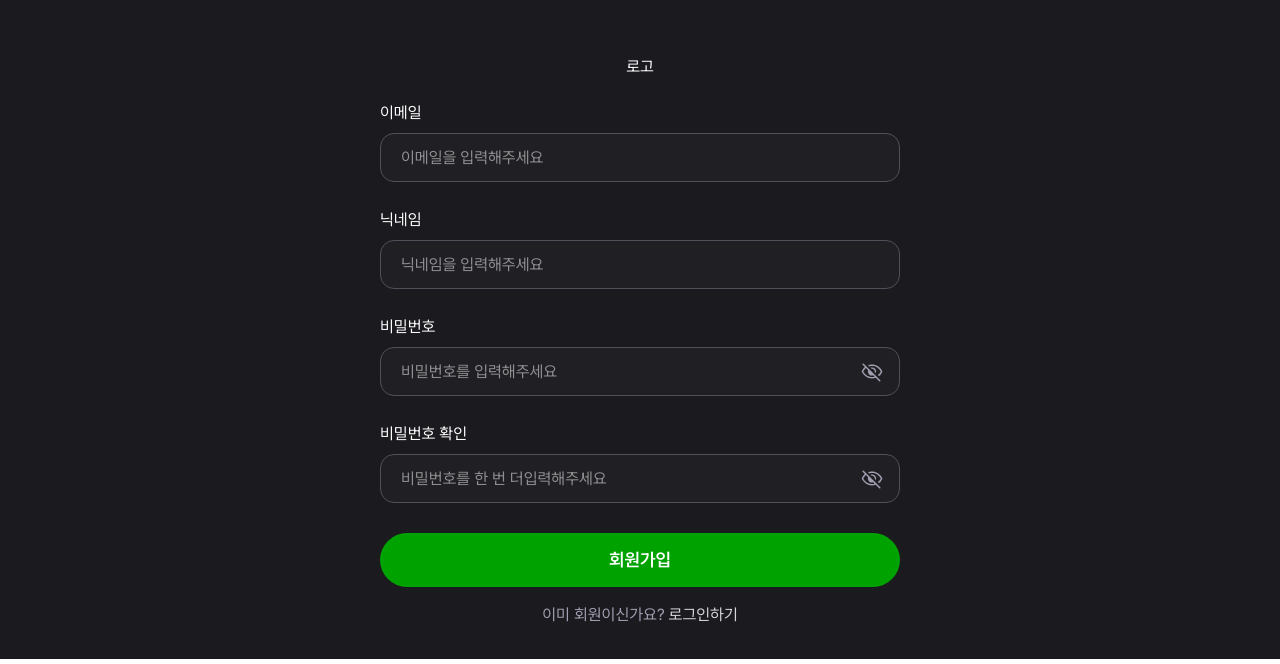
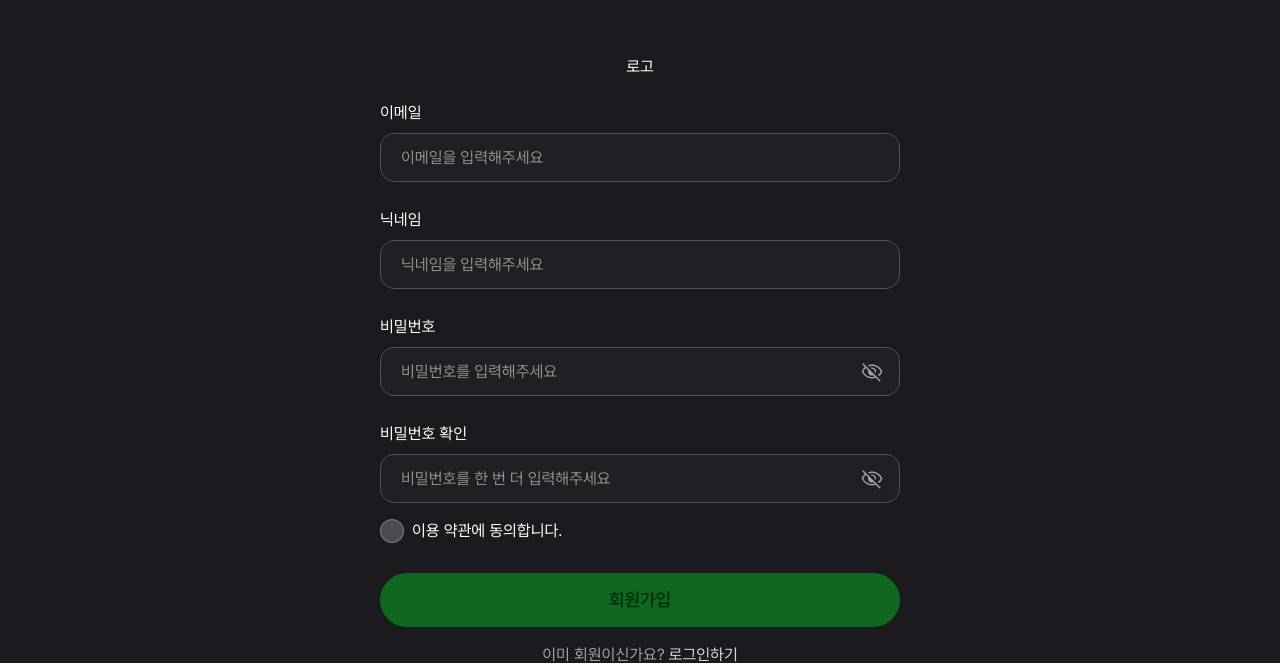
Before and after one commit to part3-5team/Taskify, a Next.js app: page /signup in a window 1280 px wide. Shown: the part 141-805 px from the top of the page. Built offline with nearby package versions, Linux system fonts and the light colour scheme.

Commit message:
feat: 로그인, 회원가입 페이지 onBlur 기능

```diff
--- a/components/auth/LoginForm/index.tsx
+++ b/components/auth/LoginForm/index.tsx
@@ -1,32 +1,68 @@
+'use client'
+
 import Input from '@/components/common/input'
 import Button from '@/components/common/button'
+import useLoginForm from '@/hooks/useLoginForm'
 
 export default function LoginForm() {
+  const {
+    email,
+    password,
+    setEmail,
+    setPassword,
+    handleEmailBlur,
+    handlePasswordBlur,
+    emailError,
+    passwordError,
+    isFormValid,
+  } = useLoginForm()
+
   return (
-    <form action="" className="text-white">
+    <form action="" className="text-white" onSubmit={(e) => e.preventDefault()}>
       <div className="mb-7.5 flex w-full flex-col gap-3">
-        <label htmlFor="email">아이디</label>
+        <label htmlFor="email">이메일</label>
         <Input
           type="email"
           id="email"
           name="email"
+          value={email}
+          onChange={(e) => setEmail(e.target.value)}
+          onBlur={handleEmailBlur}
           placeholder="이메일을 입력해주세요"
+          state={
+            emailError ? 'error' : email.length > 0 ? 'completed' : 'default'
+          }
+          errorMessage={emailError}
           className="py-2.5"
         />
       </div>
+
       <div className="mb-7.5 flex w-full flex-col gap-3">
         <label htmlFor="password">비밀번호</label>
         <Input
           type="password"
           id="password"
           name="password"
+          value={password}
+          onChange={(e) => setPassword(e.target.value)}
+          onBlur={handlePasswordBlur}
           placeholder="비밀번호를 입력해주세요"
+          state={
+            passwordError
+              ? 'error'
+              : password.length > 0
+                ? 'completed'
+                : 'default'
+          }
+          errorMessage={passwordError}
           className="py-2.5"
         />
       </div>
 
       <div>
-        <Button className="w-full">로그인</Button>
+        <Button className="w-full" disabled={!isFormValid}>
+          로그인
+        </Button>
       </div>
     </form>
   )
--- a/components/auth/SignupForm/index.tsx
+++ b/components/auth/SignupForm/index.tsx
@@ -1,53 +1,97 @@
 'use client'
 
-import { useState } from 'react'
 import Button from '@/components/common/button'
 import Input from '@/components/common/input'
 import OpenEyeIcon from '@/assets/icons/ic_visibility_on.svg'
 import CloseEyeIcon from '@/assets/icons/ic_visibility_off.svg'
+import CheckBoxIcon from '@/assets/icons/ic_check_on.svg'
+import UnCheckBoxIcon from '@/assets/icons/ic_check_off.svg'
+import useSignupForm from '@/hooks/useSignupForm'
 
 export default function SignupForm() {
-  const [isPasswordVisible, setIsPasswordVisible] = useState(false)
-  const [isPasswordCheckVisible, setIsPasswordCheckVisible] = useState(false)
+  const {
+    email,
+    nickname,
+    password,
+    passwordCheck,
+    isPasswordVisible,
+    isPasswordCheckVisible,
+    isAgreement,
+    setEmail,
+    setNickname,
+    setPassword,
+    setPasswordCheck,
+    togglePasswordVisibility,
+    togglePasswordCheckVisibility,
+    toggleAgreement,
+    handleBlur,
+    errors,
+    isFormValid,
+  } = useSignupForm()
+
   const PasswordIcon = isPasswordVisible ? OpenEyeIcon : CloseEyeIcon
   const PasswordCheckIcon = isPasswordCheckVisible ? OpenEyeIcon : CloseEyeIcon
-
-  const togglePasswordVisibility = () => {
-    setIsPasswordVisible((prev) => !prev)
-  }
-
-  const togglePasswordCheckVisibility = () => {
-    setIsPasswordCheckVisible((prev) => !prev)
-  }
+  const AgreementCheckIcon = isAgreement ? CheckBoxIcon : UnCheckBoxIcon
 
   return (
-    <form action="" className="text-white">
+    <form action="" className="text-white" onSubmit={(e) => e.preventDefault()}>
       <div className="mb-7.5 flex w-full flex-col gap-3">
         <label htmlFor="email">이메일</label>
         <Input
           type="email"
           id="email"
           name="email"
+          value={email}
+          onChange={(e) => setEmail(e.target.value)}
+          onBlur={() => handleBlur('email')}
+          state={
+            errors.email ? 'error' : email.length > 0 ? 'completed' : 'default'
+          }
+          errorMessage={errors.email}
           placeholder="이메일을 입력해주세요"
           className="py-3.5"
         />
       </div>
+
       <div className="mb-7.5 flex w-full flex-col gap-3">
         <label htmlFor="nickname">닉네임</label>
         <Input
-          type="nickname"
+          type="text"
           id="nickname"
           name="nickname"
+          value={nickname}
+          onChange={(e) => setNickname(e.target.value)}
+          onBlur={() => handleBlur('nickname')}
+          state={
+            errors.nickname
+              ? 'error'
+              : nickname.length > 0
+                ? 'completed'
+                : 'default'
+          }
+          errorMessage={errors.nickname}
           placeholder="닉네임을 입력해주세요"
           className="py-3.5"
         />
       </div>
+
       <div className="mb-7.5 flex w-full flex-col gap-3">
         <label htmlFor="password">비밀번호</label>
         <Input
           type={isPasswordVisible ? 'text' : 'password'}
           id="password"
           name="password"
+          value={password}
+          onChange={(e) => setPassword(e.target.value)}
+          onBlur={() => handleBlur('password')}
+          state={
+            errors.password
+              ? 'error'
+              : password.length > 0
+                ? 'completed'
+                : 'default'
+          }
+          errorMessage={errors.password}
           placeholder="비밀번호를 입력해주세요"
           className="py-3.5"
         >
@@ -62,13 +106,24 @@ export default function SignupForm() {
         </Input>
       </div>
 
-      <div className="mb-7.5 flex w-full flex-col gap-3">
+      <div className="mb-4 flex w-full flex-col gap-3">
         <label htmlFor="passwordCheck">비밀번호 확인</label>
         <Input
           type={isPasswordCheckVisible ? 'text' : 'password'}
           id="passwordCheck"
           name="passwordCheck"
-          placeholder="비밀번호를 한 번 더입력해주세요"
+          value={passwordCheck}
+          onChange={(e) => setPasswordCheck(e.target.value)}
+          onBlur={() => handleBlur('passwordCheck')}
+          state={
+            errors.passwordCheck
+              ? 'error'
+              : passwordCheck.length > 0
+                ? 'completed'
+                : 'default'
+          }
+          errorMessage={errors.passwordCheck}
+          placeholder="비밀번호를 한 번 더 입력해주세요"
           className="py-3.5"
         >
           <button
@@ -84,8 +139,18 @@ export default function SignupForm() {
         </Input>
       </div>
 
+      <div
+        className="mb-7.5 flex cursor-pointer items-center gap-2"
+        onClick={toggleAgreement}
+      >
+        <AgreementCheckIcon className="size-6" />
+        <p className="select-none">이용 약관에 동의합니다.</p>
+      </div>
+
       <div>
-        <Button className="w-full">회원가입</Button>
+        <Button className="w-full" disabled={!isFormValid}>
+          회원가입
+        </Button>
       </div>
     </form>
   )
--- /dev/null
+++ b/hooks/useLoginForm.ts
@@ -0,0 +1,30 @@
+import { useState } from 'react'
+import { validateEmail, validatePassword } from '@/libs/utils/validate'
+
+export default function useLoginForm() {
+  const [email, setEmail] = useState('')
+  const [password, setPassword] = useState('')
+
+  const [emailTouched, setEmailTouched] = useState(false)
+  const [passwordTouched, setPasswordTouched] = useState(false)
+
+  const isEmailValid = validateEmail(email)
+  const isPasswordValid = validatePassword(password)
+
+  const emailError = emailTouched && !isEmailValid
+  const passwordError = passwordTouched && !isPasswordValid
+
+  const isFormValid = isEmailValid && isPasswordValid
+
+  return {
+    email,
+    password,
+    setEmail,
+    setPassword,
+    handleEmailBlur: () => setEmailTouched(true),
+    handlePasswordBlur: () => setPasswordTouched(true),
+    emailError: emailError ? '올바른 이메일 형식이 아닙니다.' : '',
+    passwordError: passwordError ? '비밀번호는 8자 이상이어야 합니다.' : '',
+    isFormValid,
+  }
+}
--- /dev/null
+++ b/hooks/useSignupForm.ts
@@ -0,0 +1,100 @@
+import { useState } from 'react'
+import {
+  validateAgreement,
+  validateEmail,
+  validateNickname,
+  validatePassword,
+  validatePasswordCheck,
+} from '@/libs/utils/validate'
+
+export default function useSignupForm() {
+  const [formValues, setFormValues] = useState({
+    email: '',
+    nickname: '',
+    password: '',
+    passwordCheck: '',
+  })
+
+  const [touched, setTouched] = useState({
+    email: false,
+    nickname: false,
+    password: false,
+    passwordCheck: false,
+  })
+
+  const [uiState, setUiState] = useState({
+    isPasswordVisible: false,
+    isPasswordCheckVisible: false,
+    isAgreement: false,
+  })
+
+  const { email, nickname, password, passwordCheck } = formValues
+  const { isAgreement } = uiState
+
+  const handleBlur = (field: keyof typeof touched) => {
+    setTouched((prev) => ({ ...prev, [field]: true }))
+  }
+
+  const errors = {
+    email:
+      touched.email && !validateEmail(email)
+        ? '올바른 이메일 형식이 아닙니다.'
+        : '',
+    nickname:
+      touched.nickname && !validateNickname(nickname)
+        ? '닉네임은 1자 이상이어야 합니다.'
+        : '',
+    password:
+      touched.password && !validatePassword(password)
+        ? '비밀번호는 8자 이상이어야 합니다.'
+        : '',
+    passwordCheck:
+      touched.passwordCheck && !validatePasswordCheck(password, passwordCheck)
+        ? '비밀번호가 일치하지 않습니다.'
+        : '',
+  }
+
+  const setEmail = (value: string) =>
+    setFormValues((prev) => ({ ...prev, email: value }))
+  const setNickname = (value: string) =>
+    setFormValues((prev) => ({ ...prev, nickname: value }))
+  const setPassword = (value: string) =>
+    setFormValues((prev) => ({ ...prev, password: value }))
+  const setPasswordCheck = (value: string) =>
+    setFormValues((prev) => ({ ...prev, passwordCheck: value }))
+
+  const togglePasswordVisibility = () =>
+    setUiState((prev) => ({
+      ...prev,
+      isPasswordVisible: !prev.isPasswordVisible,
+    }))
+  const togglePasswordCheckVisibility = () =>
+    setUiState((prev) => ({
+      ...prev,
+      isPasswordCheckVisible: !prev.isPasswordCheckVisible,
+    }))
+  const toggleAgreement = () =>
+    setUiState((prev) => ({ ...prev, isAgreement: !prev.isAgreement }))
+
+  const isFormValid =
+    validateEmail(email) &&
+    validateNickname(nickname) &&
+    validatePassword(password) &&
+    validatePasswordCheck(password, passwordCheck) &&
+    validateAgreement(isAgreement)
+
+  return {
+    ...formValues,
+    ...uiState,
+    setEmail,
+    setNickname,
+    setPassword,
+    setPasswordCheck,
+    togglePasswordVisibility,
+    togglePasswordCheckVisibility,
+    toggleAgreement,
+    handleBlur,
+    errors,
+    isFormValid,
+  }
+}
--- a/libs/utils/validate.ts
+++ b/libs/utils/validate.ts
@@ -4,6 +4,13 @@ export const validateEmail = (email: string) => {
   return re.test(String(email).toLowerCase())
 }
 
-export const validatePassword = (password: string) => {
-  return password.length >= 8
-}
+export const validateNickname = (nickname: string) => nickname.length > 0
+
+export const validatePassword = (password: string) => password.length >= 8
+
+export const validatePasswordCheck = (
+  password: string,
+  passwordCheck: string,
+) => password === passwordCheck
+
+export const validateAgreement = (agreement: boolean) => agreement
```
